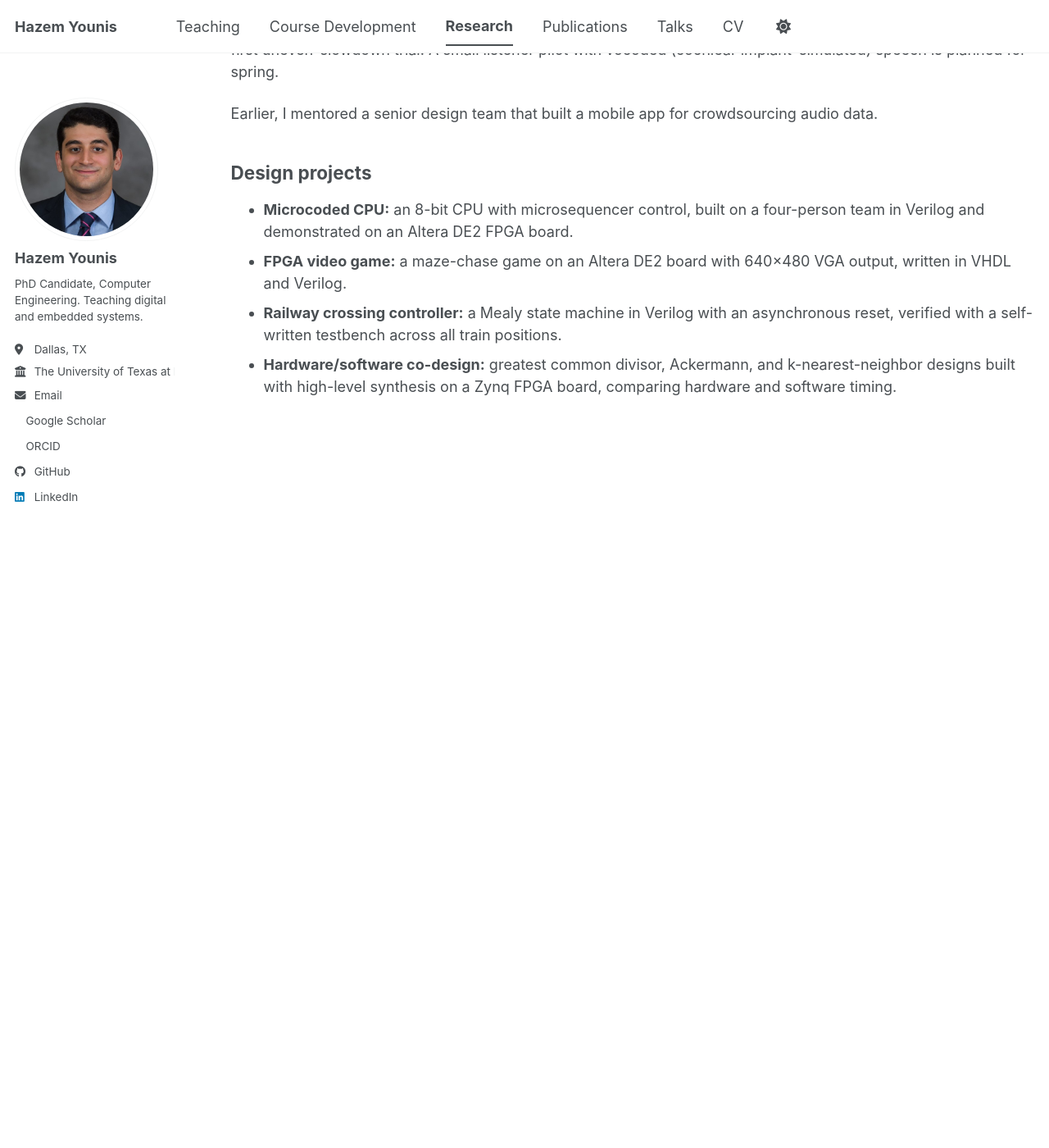
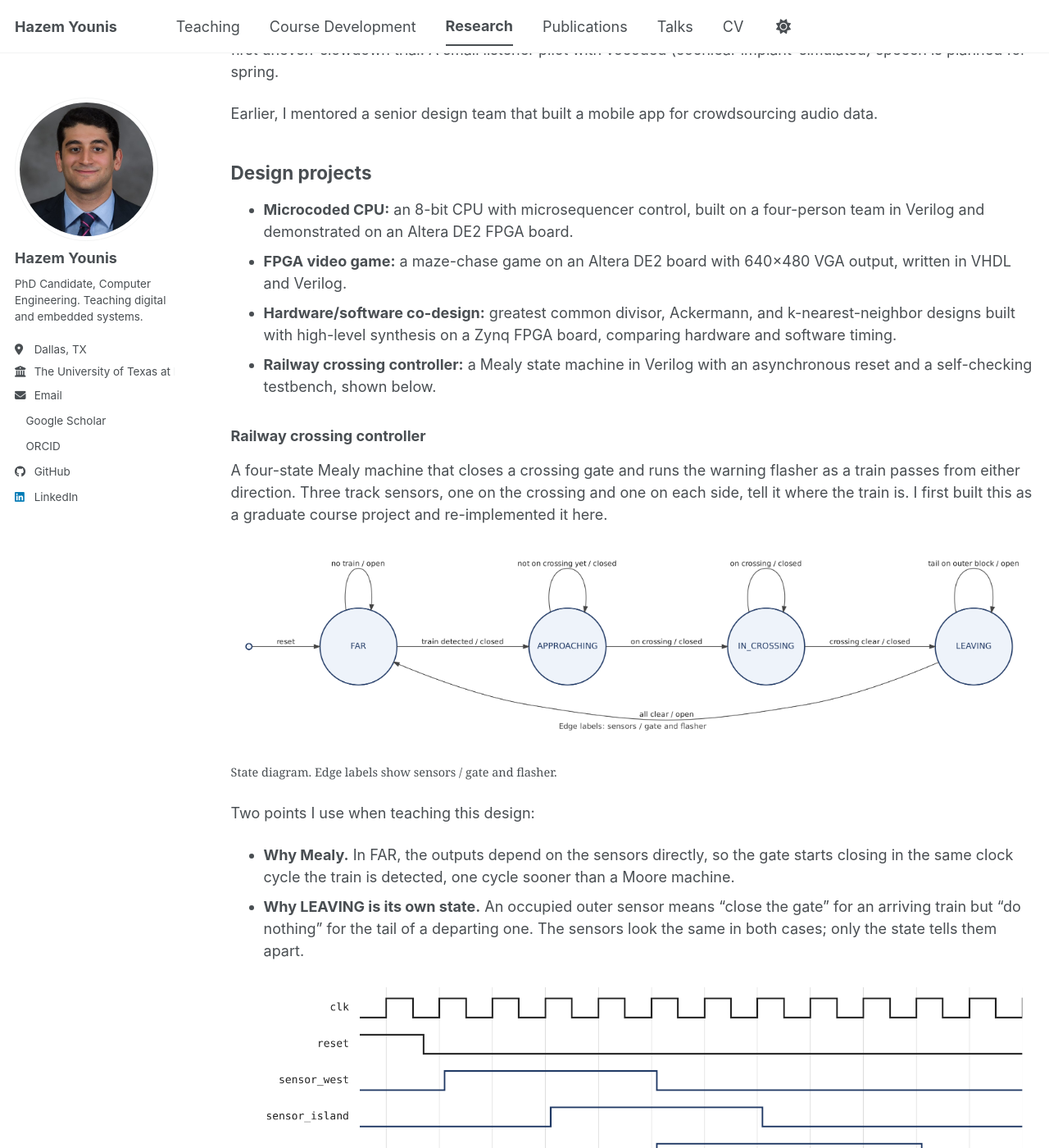
Before and after one commit to Hazem-AF-Younis/hazem-af-younis.github.io, a Jekyll site: the page built from _pages/research.md, in a window 1280 px wide and 1400 px high, scrolled down 3347 px. Shown: the whole window at 82% size. Built offline with Jekyll 4.4.1, drawn with Linux system fonts in a browser that asks for light colours; a script bundle is joined from its source files by our own code; a style sheet for code colours, icons or effects is not loaded; before the commit the page ends 3977 px from its top, so only the background shows below that; some of the changed text lies outside the part shown.

Commit message:
Research page: add railway crossing controller with diagram, waveform and code

```diff
--- a/_pages/research.md
+++ b/_pages/research.md
@@ -67,5 +67,26 @@ Design projects
 ------
 * **Microcoded CPU:** an 8-bit CPU with microsequencer control, built on a four-person team in Verilog and demonstrated on an Altera DE2 FPGA board.
 * **FPGA video game:** a maze-chase game on an Altera DE2 board with 640×480 VGA output, written in VHDL and Verilog.
-* **Railway crossing controller:** a Mealy state machine in Verilog with an asynchronous reset, verified with a self-written testbench across all train positions.
 * **Hardware/software co-design:** greatest common divisor, Ackermann, and k-nearest-neighbor designs built with high-level synthesis on a Zynq FPGA board, comparing hardware and software timing.
+* **Railway crossing controller:** a Mealy state machine in Verilog with an asynchronous reset and a self-checking testbench, shown below.
+
+### Railway crossing controller
+
+A four-state Mealy machine that closes a crossing gate and runs the warning flasher as a train passes from either direction. Three track sensors, one on the crossing and one on each side, tell it where the train is. I first built this as a graduate course project and re-implemented it here.
+
+<figure style="margin: 0.5em 0 1em;">
+<img src="/images/railway-state-diagram.png" alt="State diagram with four states in a ring. FAR goes to APPROACHING when a train is detected, closing the gate. APPROACHING goes to IN_CROSSING when the train is on the crossing. IN_CROSSING goes to LEAVING when the crossing clears. LEAVING goes back to FAR when all sensors are clear. The gate is closed in APPROACHING and IN_CROSSING and open in FAR and LEAVING. Reset returns the machine to FAR." style="max-width:100%;">
+<figcaption style="font-size:0.8em;">State diagram. Edge labels show sensors / gate and flasher.</figcaption>
+</figure>
+
+Two points I use when teaching this design:
+
+* **Why Mealy.** In FAR, the outputs depend on the sensors directly, so the gate starts closing in the same clock cycle the train is detected, one cycle sooner than a Moore machine.
+* **Why LEAVING is its own state.** An occupied outer sensor means "close the gate" for an arriving train but "do nothing" for the tail of a departing one. The sensors look the same in both cases; only the state tells them apart.
+
+<figure style="margin: 0.5em 0 1em;">
+<img src="/images/railway-waveform.png" alt="Simulation waveform of an eastbound train. The gate and flasher turn on at 16 nanoseconds, in the same clock cycle the west sensor rises and before the state leaves FAR. They turn off at 85 nanoseconds when the state becomes LEAVING, while the east sensor is still high." style="max-width:100%;">
+<figcaption style="font-size:0.8em;">Simulation of an eastbound train. The gate closes in the same cycle the train is detected and reopens once the crossing is clear.</figcaption>
+</figure>
+
+The testbench walks a train through every position from both directions, then resets the machine mid-crossing, checking the outputs and state at each step. Code: [controller](/files/railway-crossing/railway_crossing.v) and [testbench](/files/railway-crossing/railway_crossing_tb.v).
```
Also changed, not shown: images/railway-state-diagram.png (added), images/railway-waveform.png (added), 2 other files.
